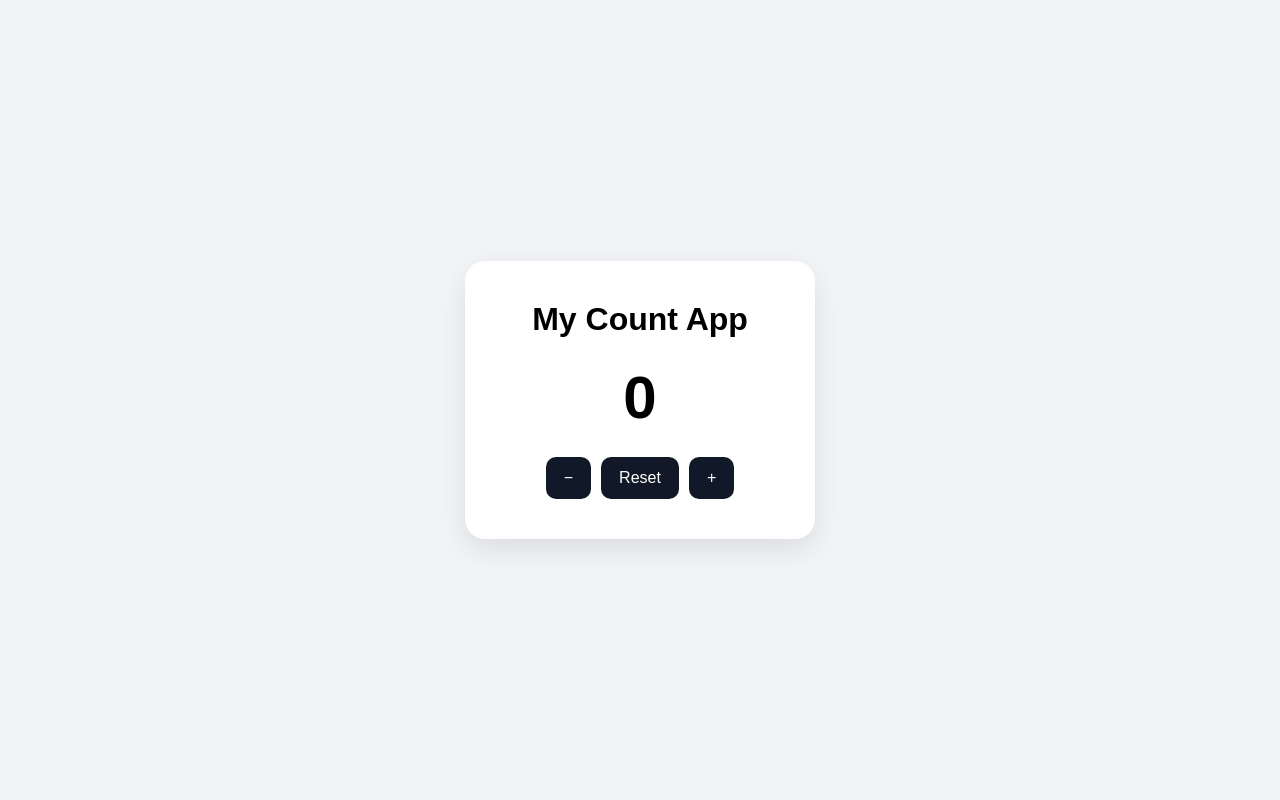
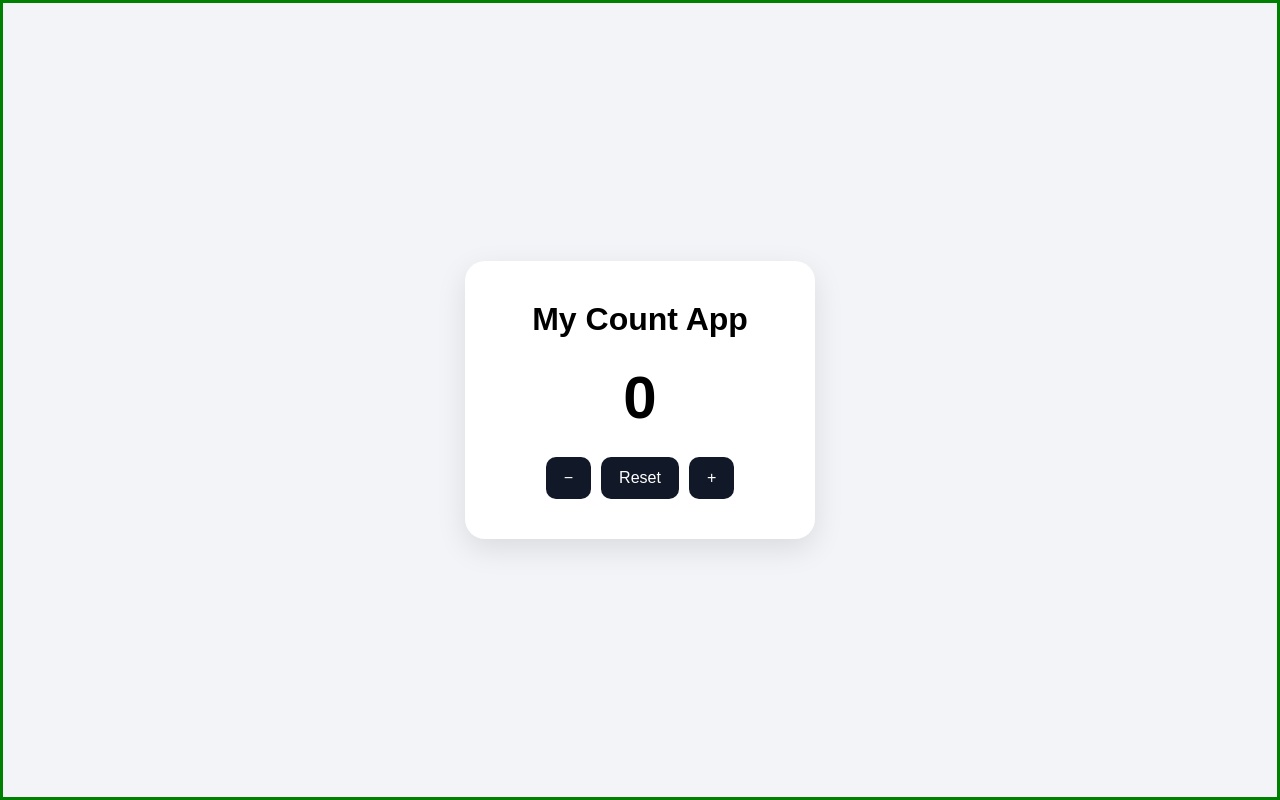
Before and after one commit to jawadakbar65/React-deployment, a React (Vite) app: page / in a window 1280 px wide. Built offline with nearby package versions, Linux system fonts and the light colour scheme.

Commit message:
update border

```diff
--- a/src/index.css
+++ b/src/index.css
@@ -14,6 +14,7 @@ body {
   display: flex;
   justify-content: center;
   align-items: center;
+  border: 3px solid green;
 }
 
 .card {
```
